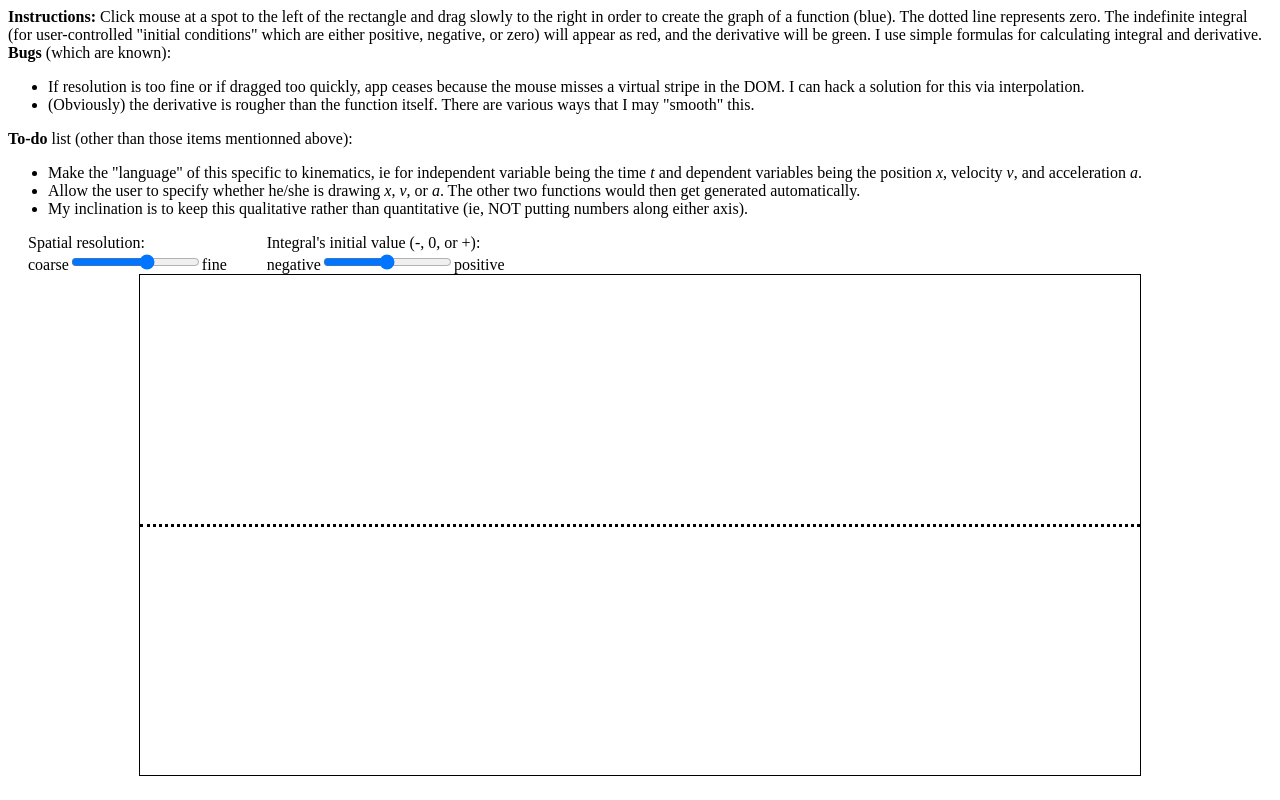
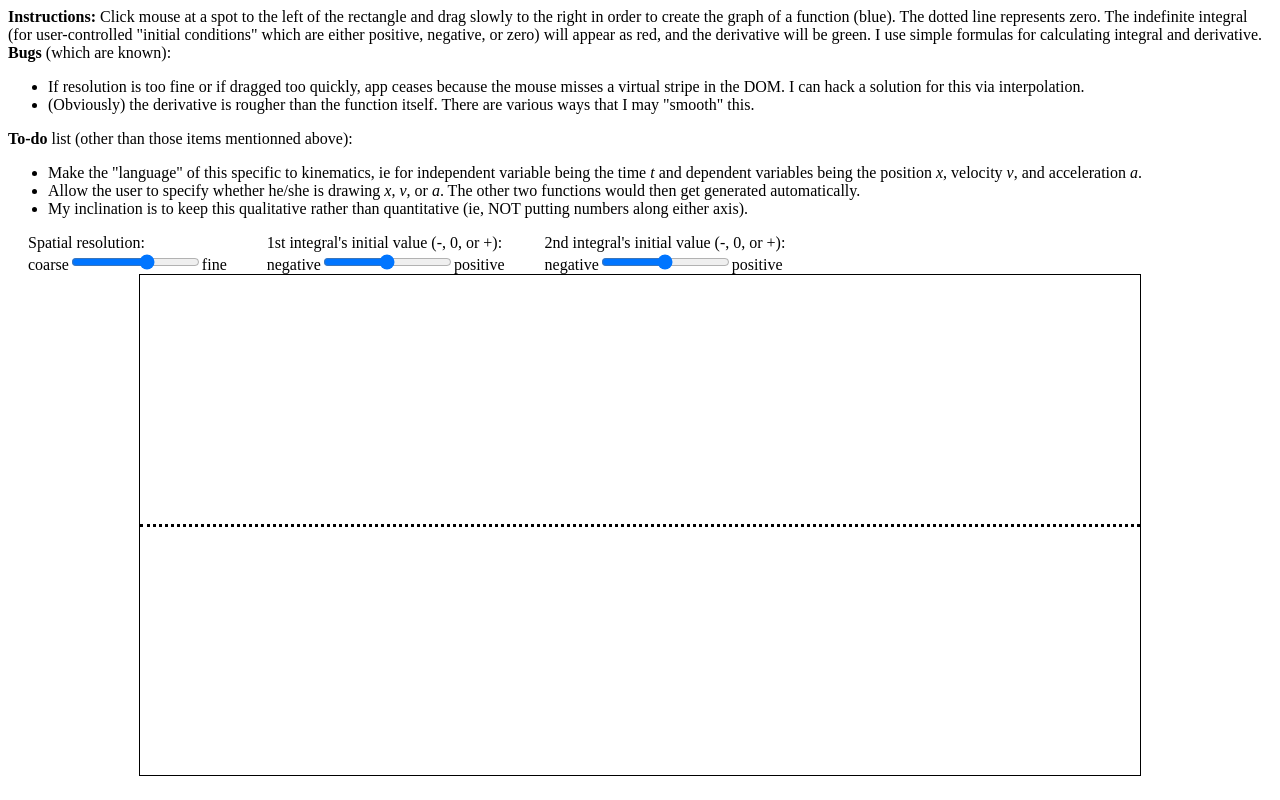
Before and after one commit to pknipp/graphical-kinematics, a React (Create React App) app: page / in a window 1280 px wide. Built offline with nearby package versions, Linux system fonts and the light colour scheme.

Commit message:
Test that 2nd integral works (except for IC), prepare to extract derivative from handle# methods

```diff
--- a/src/ThreeGraphs.js
+++ b/src/ThreeGraphs.js
@@ -112,7 +112,7 @@ class ThreeGraphs extends React.Component {
 
     render() {
         let { state, handleDown, handleUp, handleEnter, handleLeave, handleLogN, handleInput, height } = this;
-        let {n, ys, i1s, i2s, d1s, width, dt, i1i, logN} = state;
+        let {n, ys, i1s, i2s, d1s, width, dt, i1i, i2i, logN} = state;
         return  !ys ? null : (
             <>
                 <div>
@@ -152,7 +152,7 @@ class ThreeGraphs extends React.Component {
                         <span>fine</span>
                     </div>
                     <div>
-                        <div>Integral's initial value (-, 0, or +): </div>
+                        <div>1st integral's initial value (-, 0, or +): </div>
                         <span>negative</span>
                         <span>
                             <input
@@ -163,6 +163,22 @@ class ThreeGraphs extends React.Component {
                                 max="0.5"
                                 step="0.5"
                                 value={i1i}
+                            />
+                        </span>
+                        <span>positive</span>
+                    </div>
+                    <div>
+                        <div>2nd integral's initial value (-, 0, or +): </div>
+                        <span>negative</span>
+                        <span>
+                            <input
+                                type="range"
+                                onChange={handleInput}
+                                name="i2i"
+                                min="-0.5"
+                                max="0.5"
+                                step="0.5"
+                                value={i2i}
                             />
                         </span>
                         <span>positive</span>
@@ -196,8 +212,8 @@ class ThreeGraphs extends React.Component {
                                     j={j}
                                     offset={0} //{Math.round(dt/2)}
                                     dt={dt}
-                                    y={Math.round(i2s[j] * this.height/2/i2s[i2s.length - 1] + this.height / 2)}
-                                    y1={Math.round(i2s[j + 1] * this.height/2/i2s[i2s.length - 1] + this.height / 2 )}
+                                    y={Math.round(i1s[j] * this.height/2/i1s[i1s.length - 1] + this.height / 2)}
+                                    y1={Math.round(i1s[j + 1] * this.height/2/i1s[i1s.length - 1] + this.height / 2 )}
                                     color={"red"}
                                 />}
                                 {!((j < ys.length - 3) && j < n) ? null : <Bar
```
